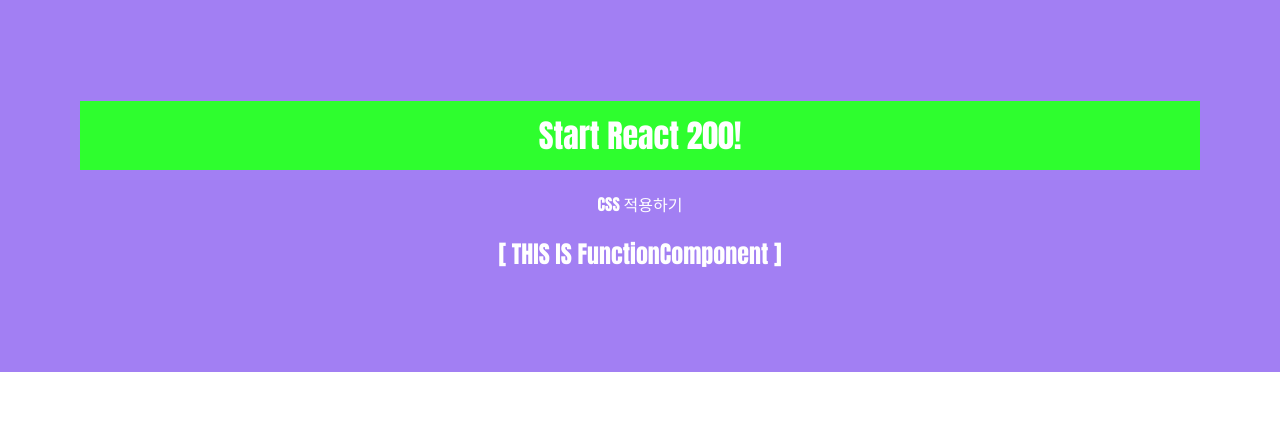
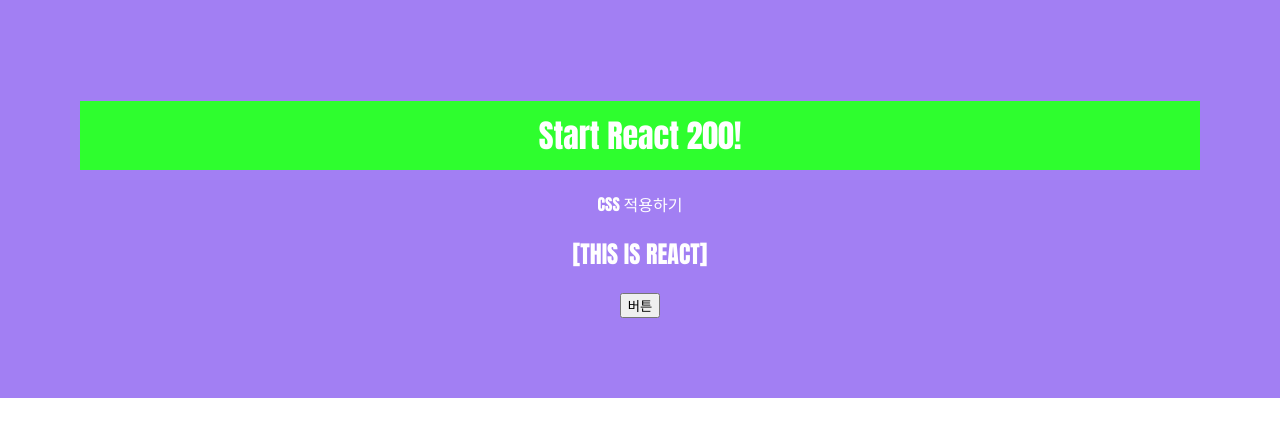
Before and after one commit to my-choe/react200, a React (Create React App) app: page / in a window 1280 px wide. Shown: the top 436 px of the page. Built offline with nearby package versions, Linux system fonts and the light colour scheme.

Commit message:
031 hook 사용하기

```diff
--- a/src/App.js
+++ b/src/App.js
@@ -1,13 +1,13 @@
 import React from 'react';
 import './App.css';
-import FunctionComponent from './R030_FunctionComponent';
+import ReactHook from './R031_ReactHook';
 
 function App() {
   return (
     <div>
       <h1>Start React 200!</h1>
       <p>CSS 적용하기</p>
-      <FunctionComponent contents="[ THIS IS FunctionComponent ]"/>
+      <ReactHook/>
     </div>
   );
 }
--- /dev/null
+++ b/src/R031_ReactHook.js
@@ -0,0 +1,30 @@
+import React, { useState, useEffect } from 'react';
+
+/**
+ * useState() 함수로 state변숫값을 선언 및 할당한다.
+ * 이때 두 가지 인자가 선언된 배열이 반환된다.
+ * 첫 번째 인자 contents : state 변수명
+ * 두 번째 인자 setContents : state 변숫값을 변경해주는 함수
+ *
+ * useEffect() 함수는 생명주기 함수 componentDidMount()와 같이
+ * return되는 html코드들이 화면에 그려진 이후에 실행된다.
+ * 최초 페이지가 로딩될 때 한 번 실행되고 setContents() 함수로 state값이 변경되면 한 번 더 실행된다.
+ * 버튼을 클릭하면 line 16에서 선언한 setContents() 함수로 contents값을 수정한다.
+ * 이때 state 값이 변경되면 화면을 다시 그려주는데, 'THIS IS REACT'라는 글자가 'THIS IS HOOK'로 변경되는 것 확인 가능.
+ */
+function R031_ReactHook(props){
+    const [contents, setContents] = useState('[THIS IS REACT]');
+
+    useEffect(() => {
+       console.log('useEffect');
+    });
+
+    return (
+        <div style={{padding: "0px"}}>
+            <h2>{contents}</h2>
+            <button onClick={() =>setContents('[THIS IS HOOK]')}> 버튼</button>
+        </div>
+    )
+}
+
+export default R031_ReactHook;
```
